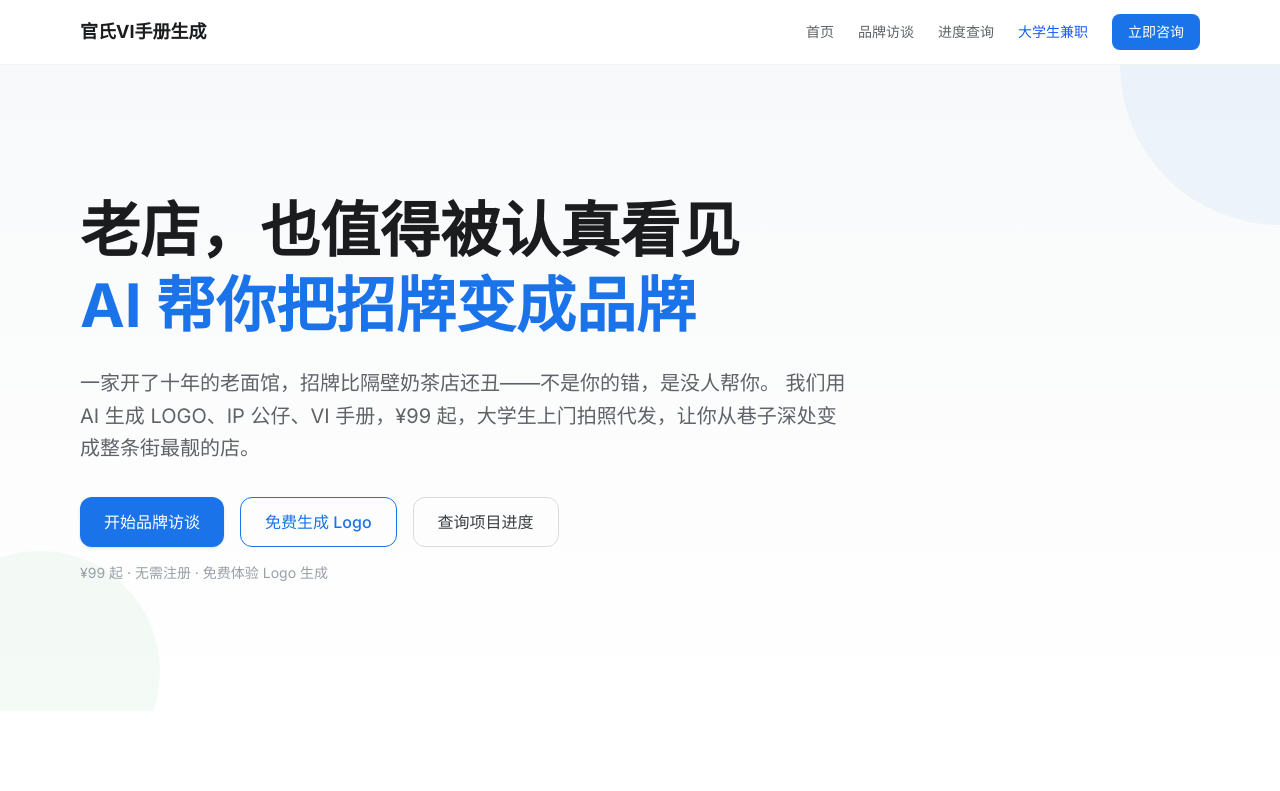
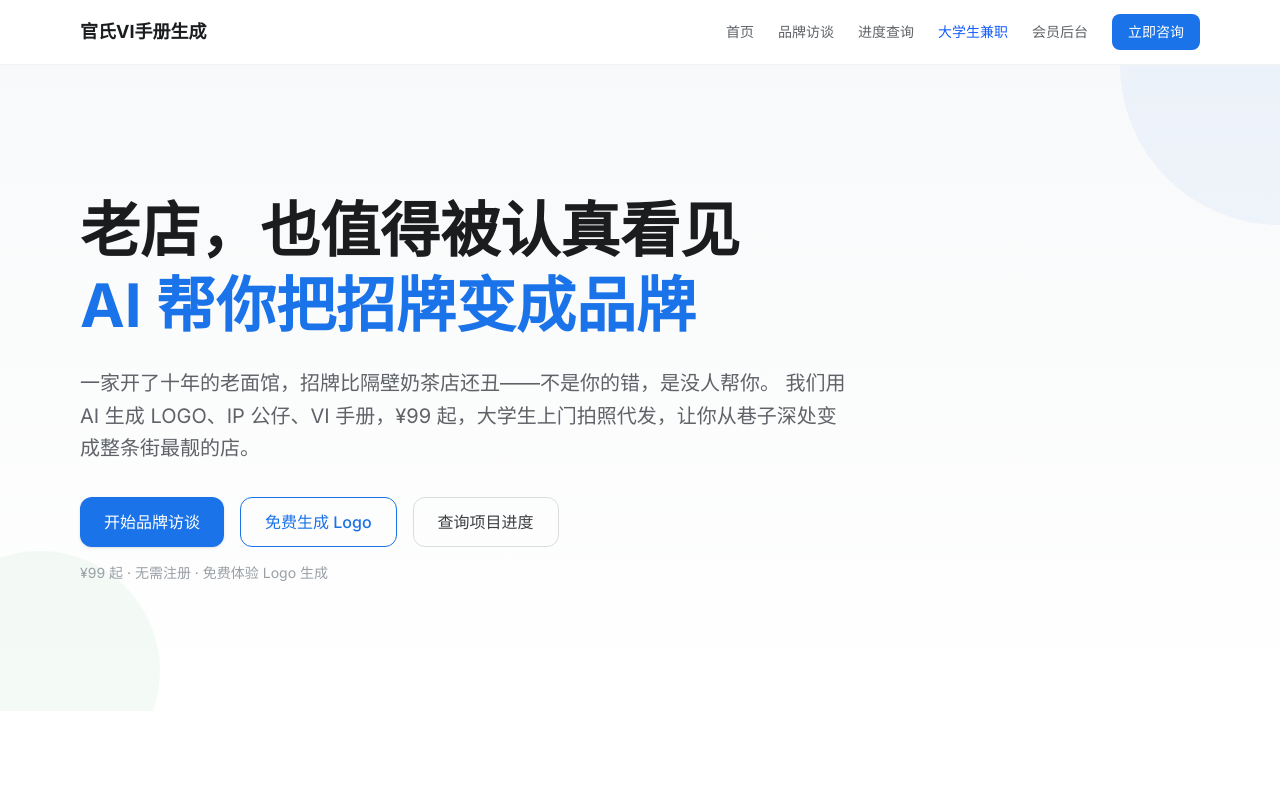
Before and after one commit to 437739510-cyber/vi-ai-logo-ip-mock, a Next.js app: page / in a window 1280 px wide. Shown: the top 791 px of the page. Built offline with nearby package versions, Linux system fonts and the light colour scheme.

Commit message:
V37: 客户端加会员后台链接 + 登录校验需先填品牌资料

```diff
--- a/src/app/member/login/page.tsx
+++ b/src/app/member/login/page.tsx
@@ -170,6 +170,9 @@ export default function MemberLoginPage() {
             {error && (
               <div className="px-3 py-2 bg-red-50 text-red-600 text-sm rounded-lg text-center">
                 {error}
+                {error === "请先在官网完成品牌资料填写" && (
+                  <a href="/" className="block mt-1 text-primary font-medium underline">前往填写品牌资料 →</a>
+                )}
               </div>
             )}
 
--- a/src/components/shared/ClientLayout.tsx
+++ b/src/components/shared/ClientLayout.tsx
@@ -27,6 +27,9 @@ export function ClientLayout({ children }: { children: React.ReactNode }) {
             </Link>
             <Link href="/student/register" className="text-sm text-blue-600 hover:text-blue-700 font-medium transition-colors">
               大学生兼职
+            </Link>
+            <Link href="/member/login" className="text-sm text-neutral-600 hover:text-neutral-900 transition-colors">
+              会员后台
             </Link>
             <Link
               href="/consultation"
@@ -58,6 +61,9 @@ export function ClientLayout({ children }: { children: React.ReactNode }) {
             <Link href="/student/register" className="block text-sm text-blue-600 font-medium" onClick={() => setMenuOpen(false)}>
               大学生兼职
             </Link>
+            <Link href="/member/login" className="block text-sm text-neutral-600" onClick={() => setMenuOpen(false)}>
+              会员后台
+            </Link>
           </div>
         )}
       </header>
```
